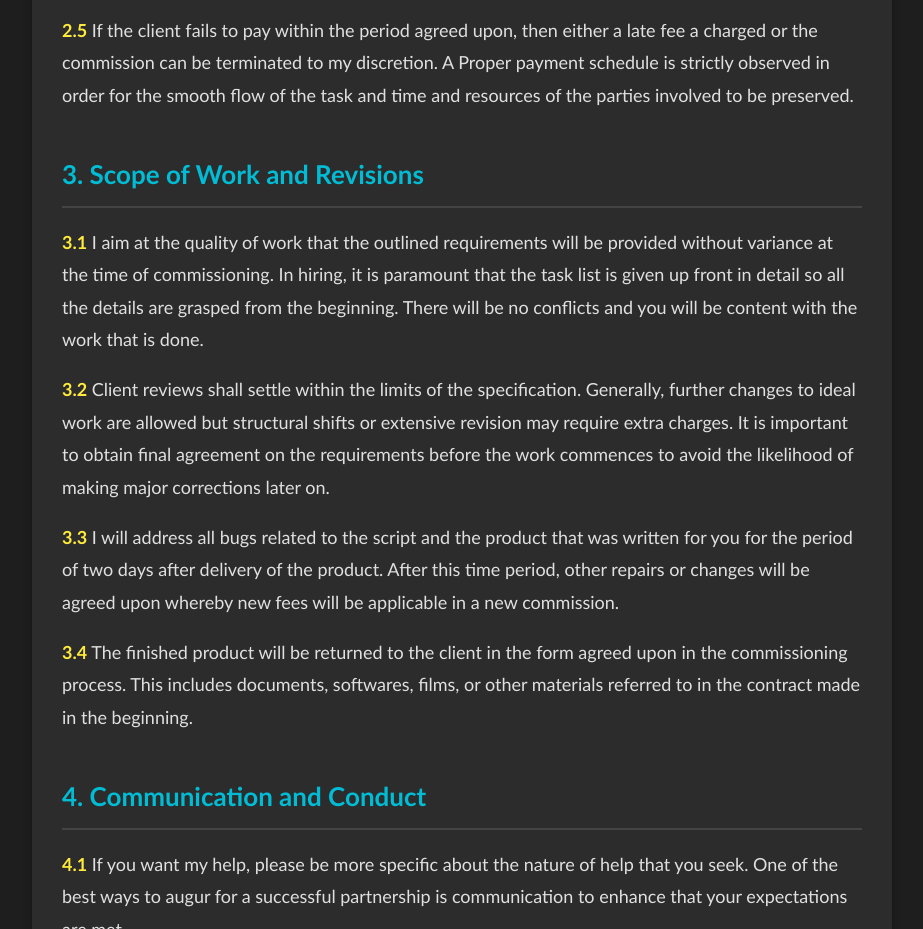
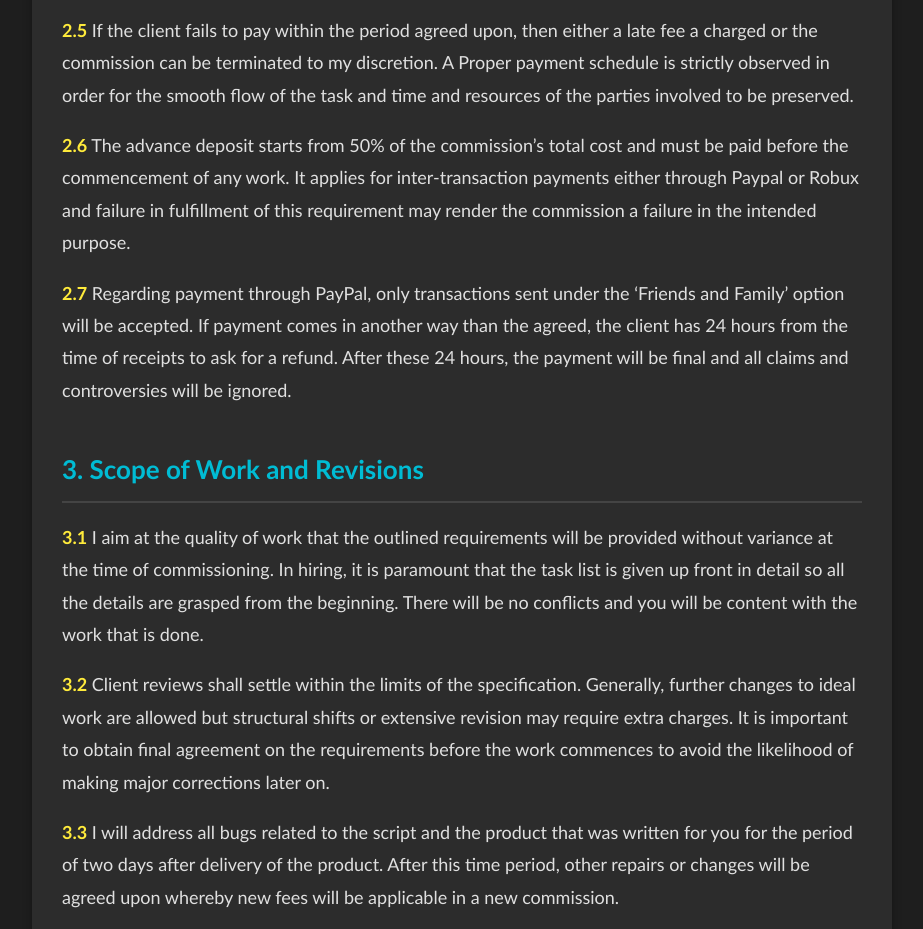
Before and after one commit to beeeegi/portfolio, a plain HTML site: page tos.html in a window 1280 px wide. Shown: the part 1300-2229 px from the top of the page, without its empty margins (178-1101 px from the left). Drawn offline with Linux system fonts and the light colour scheme.

Commit message:
tos update

```diff
--- a/tos.html
+++ b/tos.html
@@ -129,6 +129,8 @@
         <p><strong>2.3</strong> All fees charged are non-redeemable. They will only issue refunds only when I had asked for it. This is because there is a process that needs to be adhered to when getting a commission as well as limits that PayPal has placed with regards to cashing out. In matters of dispute, I will not have any obligation to go through with the commission and will provide a refund where it is justified.</p>
         <p><strong>2.4</strong> The price list is stated in US dollars concerning Paypal transactions while it is presented in Robux concerning settlement by the game Roblox. You understand that you may incur and will be responsible to pay some other taxes, fees and or charges as regard your mode of payment.</p>
         <p><strong>2.5</strong> If the client fails to pay within the period agreed upon, then either a late fee a charged or the commission can be terminated to my discretion. A Proper payment schedule is strictly observed in order for the smooth flow of the task and time and resources of the parties involved to be preserved.</p>
+        <p><strong>2.6</strong> The advance deposit starts from 50% of the commission’s total cost and must be paid before the commencement of any work. It applies for inter-transaction payments either through Paypal or Robux and failure in fulfillment of this requirement may render the commission a failure in the intended purpose.</p>
+        <p><strong>2.7</strong> Regarding payment through PayPal, only transactions sent under the ‘Friends and Family’ option will be accepted. If payment comes in another way than the agreed, the client has 24 hours from the time of receipts to ask for a refund. After these 24 hours, the payment will be final and all claims and controversies will be ignored.</p>
 
         <!-- Section 3: Scope of Work and Revisions -->
         <h2>3. Scope of Work and Revisions</h2>
```
